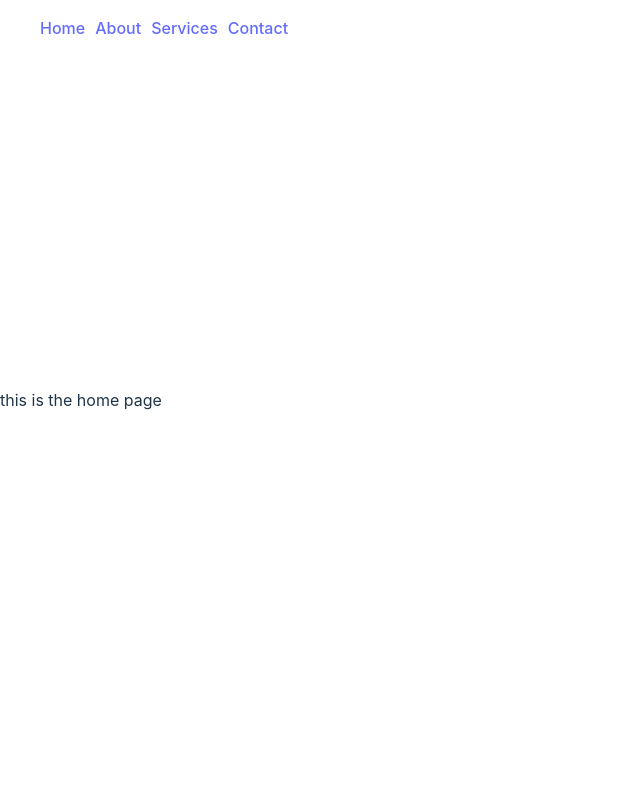
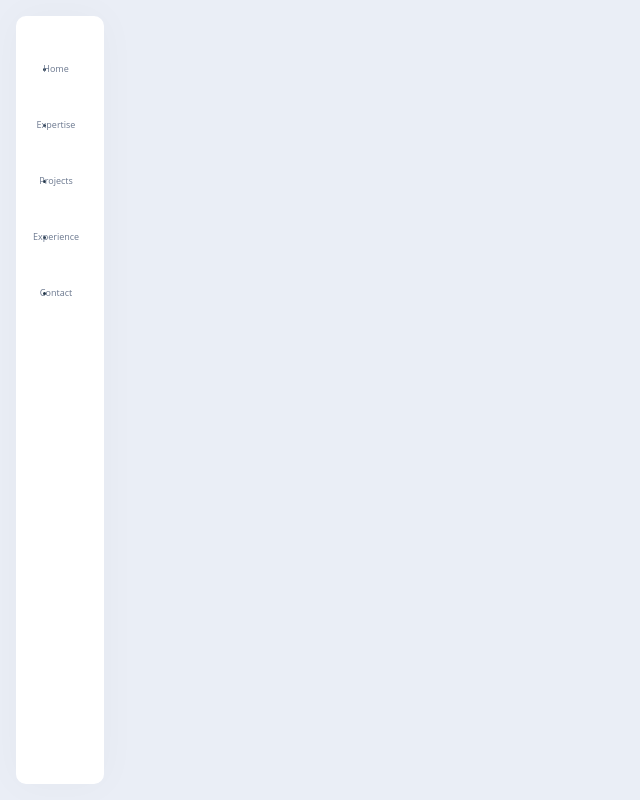
Before and after one commit to Jihunp/portfolio, a React (Vite) app: page / in a window 1280 px wide. Shown: the whole page, without its empty margins (0-640 px from the left). Built offline with nearby package versions, Linux system fonts and the light colour scheme.

Commit message:
created a new vertical navbar

```diff
--- a/public/styles/VerticalNav.css
+++ b/public/styles/VerticalNav.css
@@ -0,0 +1,92 @@
+@keyframes gooeyEffect-1 {
+  0% {
+    transform: scale(1, 1);
+  }
+  20% {
+    transform: scale(0.9, 1.1);
+  }
+  40% {
+    transform: scale(0.8, 1.2);
+  }
+  60% {
+    transform: scale(0.7, 1.3);
+  }
+  80% {
+    transform: scale(0.8, 1.2);
+  }
+  100% {
+    transform: scale(1, 1);
+  }
+}
+
+
+body {
+  background: #eaeef6;
+  font-family: 'Open Sans', sans-serif;
+}
+
+.navbar {
+  position: fixed;
+  top: 1rem;
+  left: 1rem;
+  background: #fff;
+  border-radius: 10px;
+  padding: 1rem 0;
+  margin: 0;
+  box-shadow: 0 0 40px rgba(0, 0, 0, 0.03);
+  height: calc(100vh - 4rem);
+  font-size: xx-small;
+}
+
+.navbar__link {
+  position: relative;
+  display: flex;
+  align-items: center;
+  justify-content: center;
+  margin-left: none;
+  right: 1.5rem;
+  height: 3.5rem;
+  width: 3rem;
+  color: #6a778e;
+  transition: 250ms ease all;
+  border-radius: 17.5px;
+}
+
+.navbar__link span {
+  position: absolute;
+  left: 100%;
+  transform: translate(-3rem);
+  margin-left: 2rem;
+  opacity: 0;
+  pointer-events: none;
+  color: #406ff3;
+  background: #fff;
+  padding: 0.75rem;
+  transition: 250ms ease all;
+  border-radius: 17.5px;
+}
+
+.navbar__link:hover {
+  color: #fff;
+  transform: scale(1.1);
+  background: #406ff3;
+}
+
+.navbar:not(:hover) .navbar__link:focus,
+.navbar__link:hover span {
+  opacity: 1;
+  transform: translate(0);
+}
+
+
+.navbar__menu {
+  position: relative;
+}
+
+.navbar__item:hover {
+  animation: gooeyEffect-1 0.25s ease-in-out forwards;
+}
+
+.navbar__item:hover:before {
+  opacity: 1;
+}
--- a/src/App.jsx
+++ b/src/App.jsx
@@ -1,4 +1,5 @@
 import Home from './pages/Home'
+
 
 function App() {
 
--- a/src/components/VerticalNav.jsx
+++ b/src/components/VerticalNav.jsx
@@ -1,3 +1,29 @@
+import "../../public/styles/VerticalNav.css"
 
 
-export default function
+function VerticalNav() {
+
+  return (
+  <nav className="navbar">
+    <ul className="navbar__menu">
+      <li className="navbar__item">
+        <a href="#" className="navbar__link">Home<span>Hello Friend</span></a>
+      </li>
+      <li className="navbar__item">
+        <a href="#" className="navbar__link">Expertise<span>Expertise</span></a>
+      </li>
+      <li className="navbar__item">
+        <a href="#" className="navbar__link">Projects<span>Projects</span></a>
+      </li>
+      <li className="navbar__item">
+        <a href="#" className="navbar__link">Experience<span>Experience</span></a>
+      </li>
+      <li className="navbar__item">
+        <a href="#" className="navbar__link">Contact<span>Contact</span></a>
+      </li>
+    </ul>
+  </nav>
+  );
+}
+
+export default VerticalNav
--- a/src/pages/Home.jsx
+++ b/src/pages/Home.jsx
@@ -1,12 +1,13 @@
-import NavBar from "../components/NavBar"
+// import NavBar from "../components/NavBar"
+import VerticalNav from "../components/VerticalNav"
 
 function Home() {
 
 
   return (
     <>
-    <NavBar/>
-    this is the home page
+    <VerticalNav/>
+    {/* <NavBar/> */}
     </>
   )
 }
```
